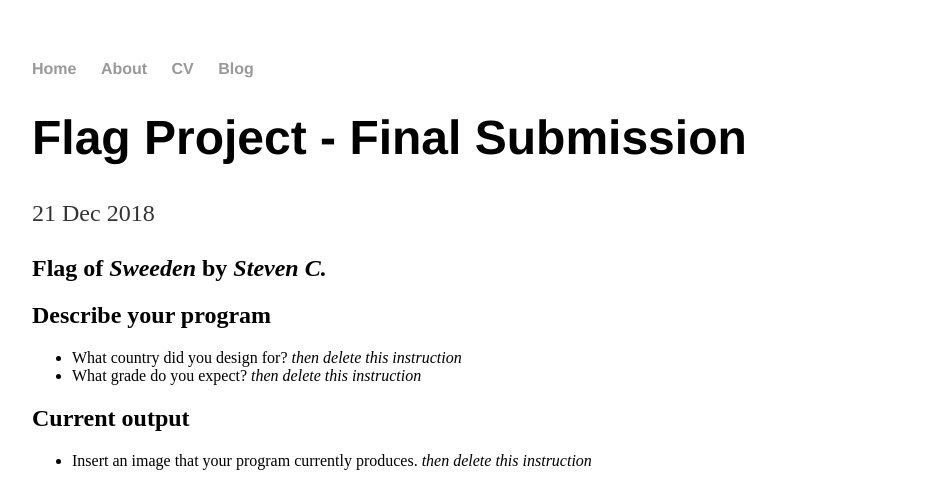
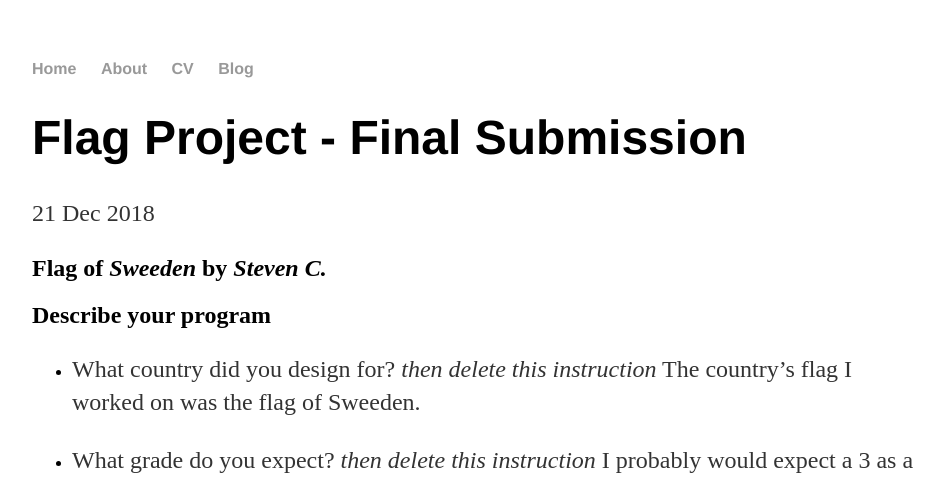
Before and after one commit to stevenc2620/stevenc2620.github.io, a Jekyll site: the page built from _posts/2018-12-21-weekly-reflection-14.md, in a window 1280 px wide. Shown: the top 484 px of the page, without its empty margins (160-1103 px from the left). Built offline with Jekyll 4.4.1, drawn with Linux system fonts in a browser that asks for light colours; some of the changed text lies outside the part shown.

Commit message:
Update 2018-12-21-weekly-reflection-14.md

```diff
--- a/_posts/2018-12-21-weekly-reflection-14.md
+++ b/_posts/2018-12-21-weekly-reflection-14.md
@@ -9,8 +9,10 @@
 ## Describe your program
 
 -   What country did you design for? _then delete this instruction_
+The country's flag I worked on was the flag of Sweeden.
+
 -   What grade do you expect? _then delete this instruction_
-
+I probably would expect a 3 as a grade because I showed effort in writing a funciton that would change because of one thing. Also, because my flag is scaleable where the ratio of the stripes and the rest of my flag is placed accurately.
 <!--- Delete this comment and add your writing -->
 
 ## Current output
```
